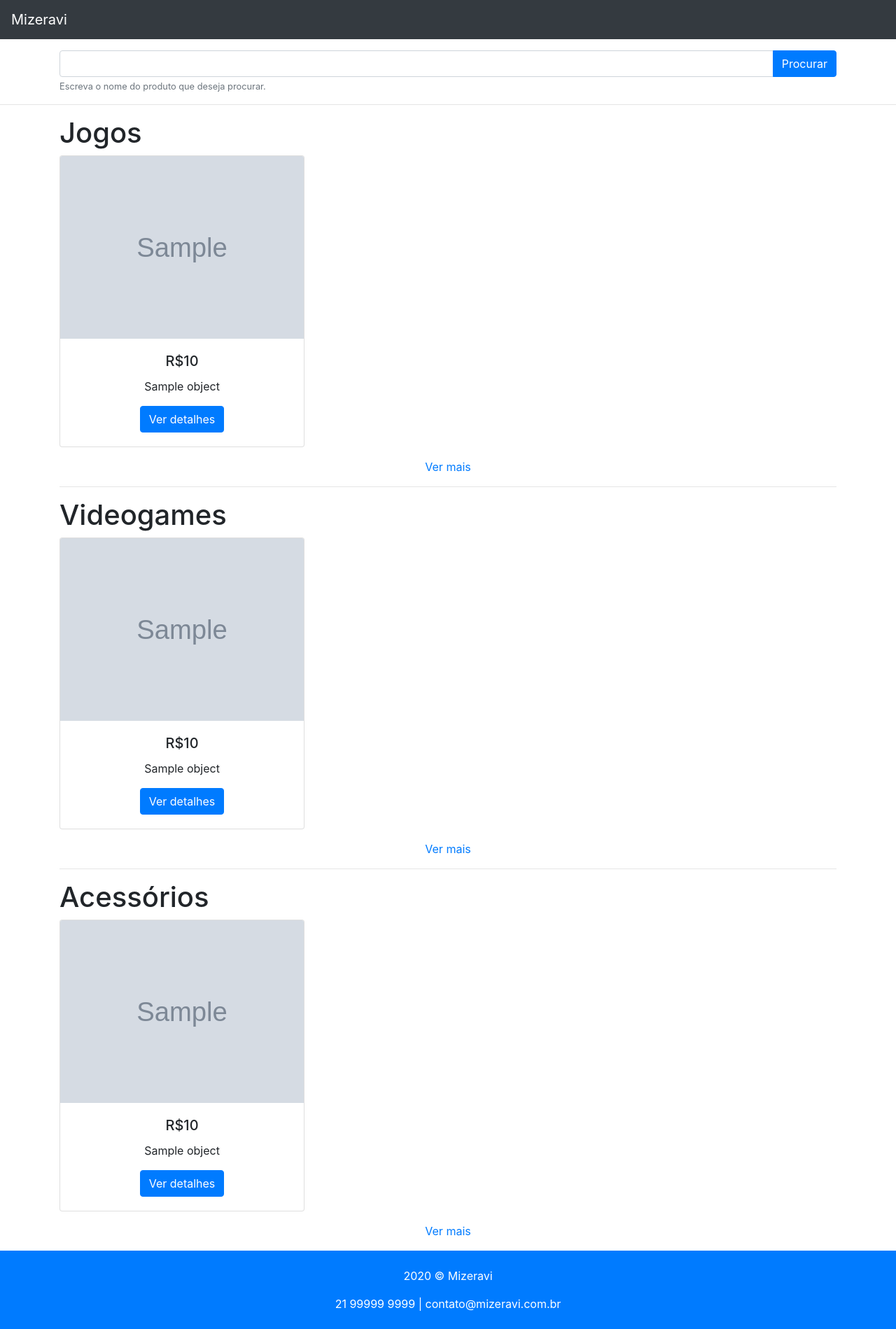
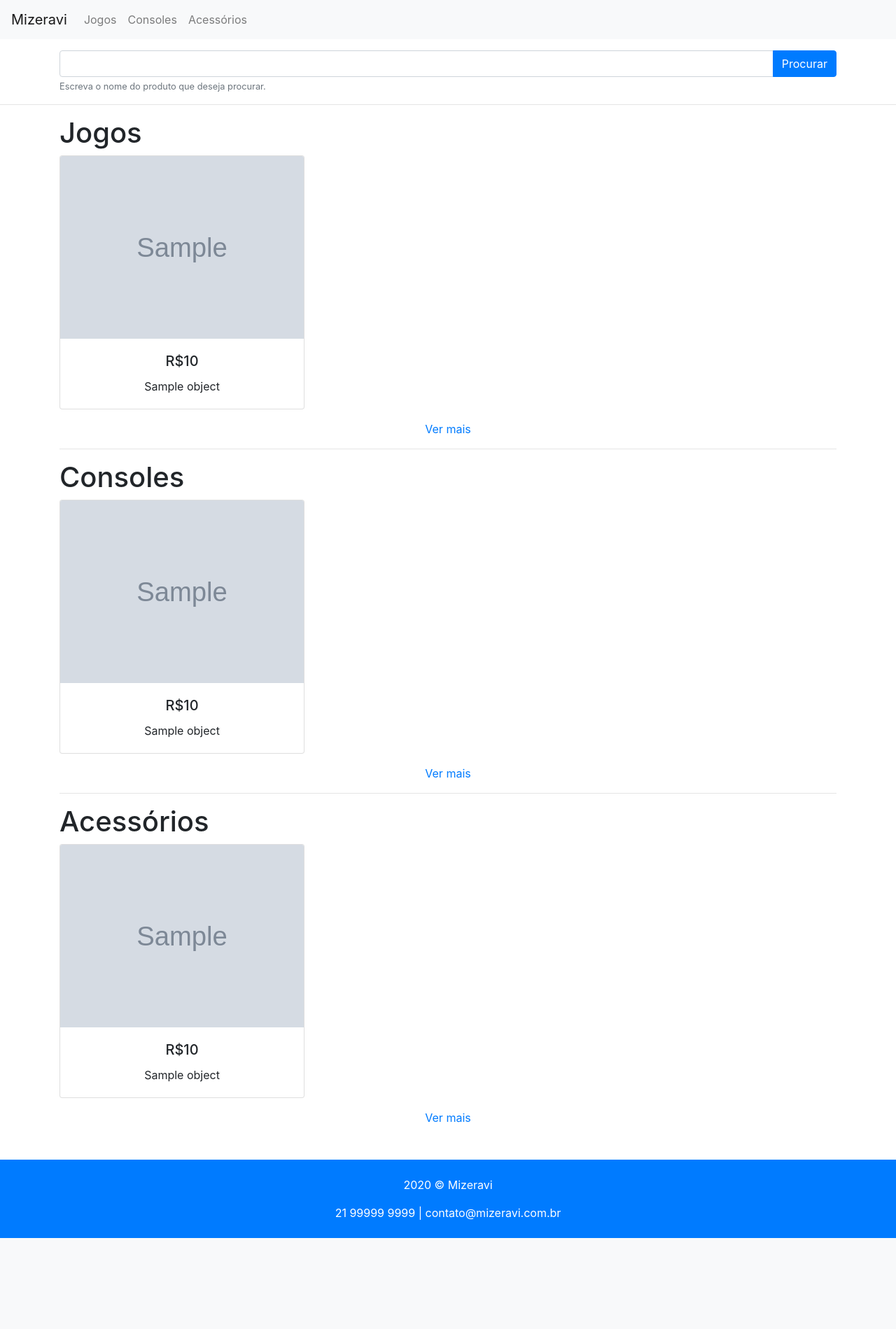
Before and after one commit to assisthiago/mizeravi, a Django app: template mzrv/templates/pages/index.html in a window 1280 px wide. Shown: the whole page at 70% size. After the commit the page ends 1769 px from the top, so only its background shows below. Run offline with Django 3.2, Linux system fonts and the light colour scheme; the template is opened without the code that fills it: most values are stand-ins (such as "Sample title", 1, 10 or a date in 2020); grey boxes marked "Sample" are stand-in pictures; some libraries are stand-ins or nearby versions.

Commit message:
Ajustes finais no template

```diff
--- /dev/null
+++ b/mzrv/mzrv/static/css/custom.css
@@ -0,0 +1,5 @@
+@media only screen and (max-width: 425px) {
+    .card-deck .card {
+        width: auto;
+    }
+}
--- a/mzrv/pages/urls.py
+++ b/mzrv/pages/urls.py
@@ -4,7 +4,7 @@ from . import views
 
 urlpatterns = [
     path('', views.index, name='index'),
+    path('acessories', views.acessories, name='acessories'),
+    path('consoles', views.consoles, name='consoles'),
     path('games', views.games, name='games'),
-    path('consoles', views.consoles, name='consoles'),
-    path('acessories', views.acessories, name='acessories'),
 ]
--- a/mzrv/templates/pages/index.html
+++ b/mzrv/templates/pages/index.html
@@ -17,7 +17,7 @@
 <hr>
 
 <section id="consoles" class="mb-3">
-    <h1>Videogames</h1>
+    <h1>Consoles</h1>
     <div class="row">
         {% for object in consoles %}
             {% include 'partials/_card.html' with data=object %}
--- a/mzrv/templates/partials/_card.html
+++ b/mzrv/templates/partials/_card.html
@@ -1,11 +1,10 @@
-<div class="col-4 mb-3">
-    <div class="card-deck text-center row">
+<div class="col-lg-4 col-md-6 col-sm-12 mb-3">
+    <div class="card-deck text-center">
         <div class="card">
             <img src="{{ object.img }}" class="card-img-top" alt="...">
             <div class="card-body">
                 <h5 class="card-title">R${{ object.price }}</h5>
                 <p class="card-text">{{ object.title }}</p>
-                <a href="{{ object.url }}" class="btn btn-primary">Ver detalhes</a>
             </div>
         </div>
     </div>
--- a/mzrv/templates/partials/_footer.html
+++ b/mzrv/templates/partials/_footer.html
@@ -1,4 +1,4 @@
-<footer id="main-footer" class="py-4 bg-primary text-white text-center">
+<footer id="main-footer" class="py-4 bg-primary text-white text-center mt-5">
     <p><span id="year"></span> &copy; Mizeravi</p>
     <span>21 99999 9999 | contato@mizeravi.com.br</span>
 </footer>
--- a/mzrv/templates/partials/_navbar.html
+++ b/mzrv/templates/partials/_navbar.html
@@ -1,3 +1,19 @@
-<nav class="navbar navbar-dark bg-dark mb-3">
+<nav class="navbar navbar-expand-lg navbar-light bg-light mb-3">
     <a class="navbar-brand" href="/">Mizeravi</a>
+    <button class="navbar-toggler" type="button" data-toggle="collapse" data-target="#navbarNav" aria-controls="navbarNav" aria-expanded="false" aria-label="Toggle navigation">
+        <span class="navbar-toggler-icon"></span>
+    </button>
+    <div class="collapse navbar-collapse" id="navbarNav">
+        <ul class="navbar-nav">
+            <li class="nav-item">
+                <a class="nav-link" href="/games">Jogos</a>
+            </li>
+            <li class="nav-item">
+                <a class="nav-link" href="/consoles">Consoles</a>
+            </li>
+            <li class="nav-item">
+                <a class="nav-link" href="/acessories">Acessórios</a>
+            </li>
+        </ul>
+    </div>
 </nav>
```
Also changed, not shown: mzrv/pages/views.py (+5 -11 lines).
